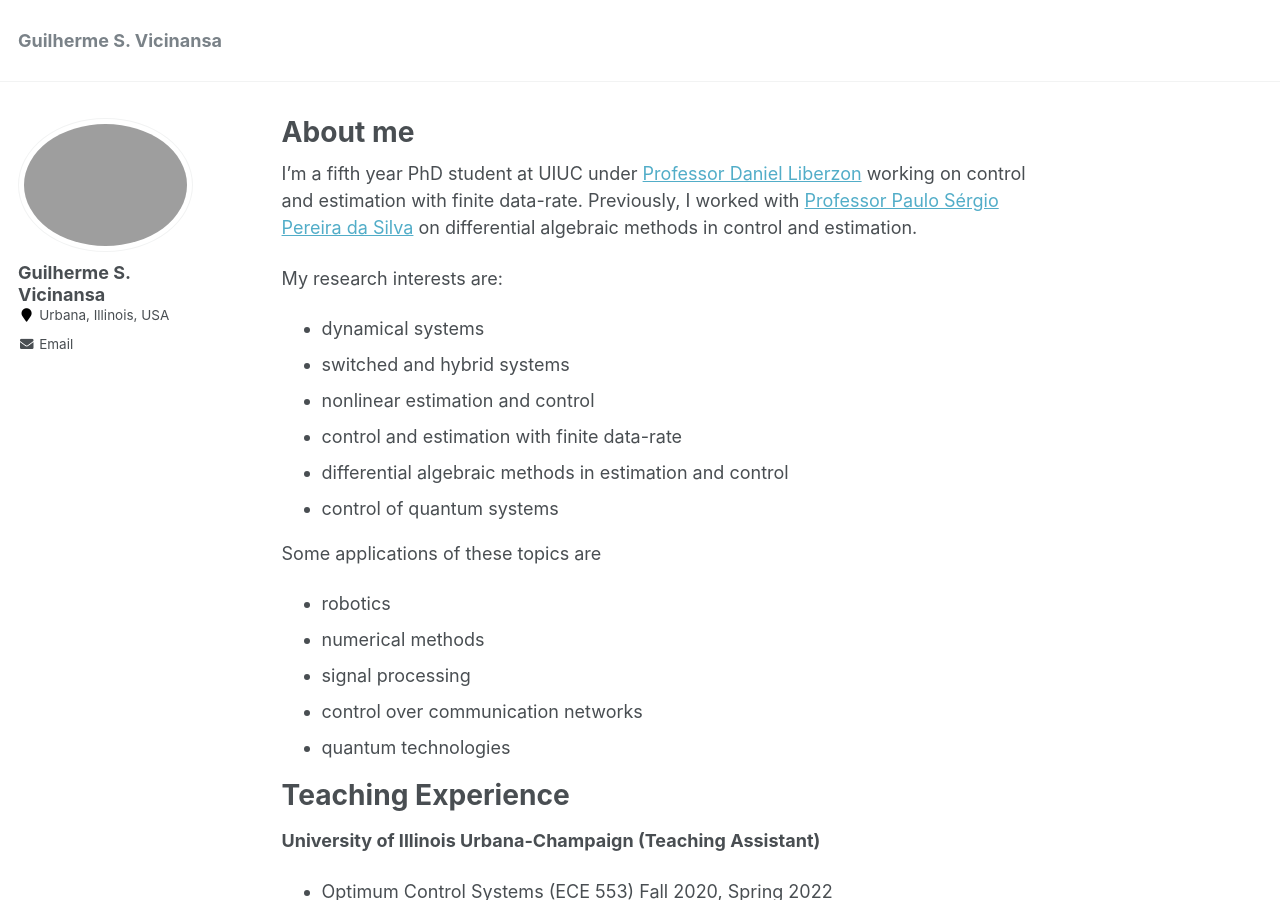
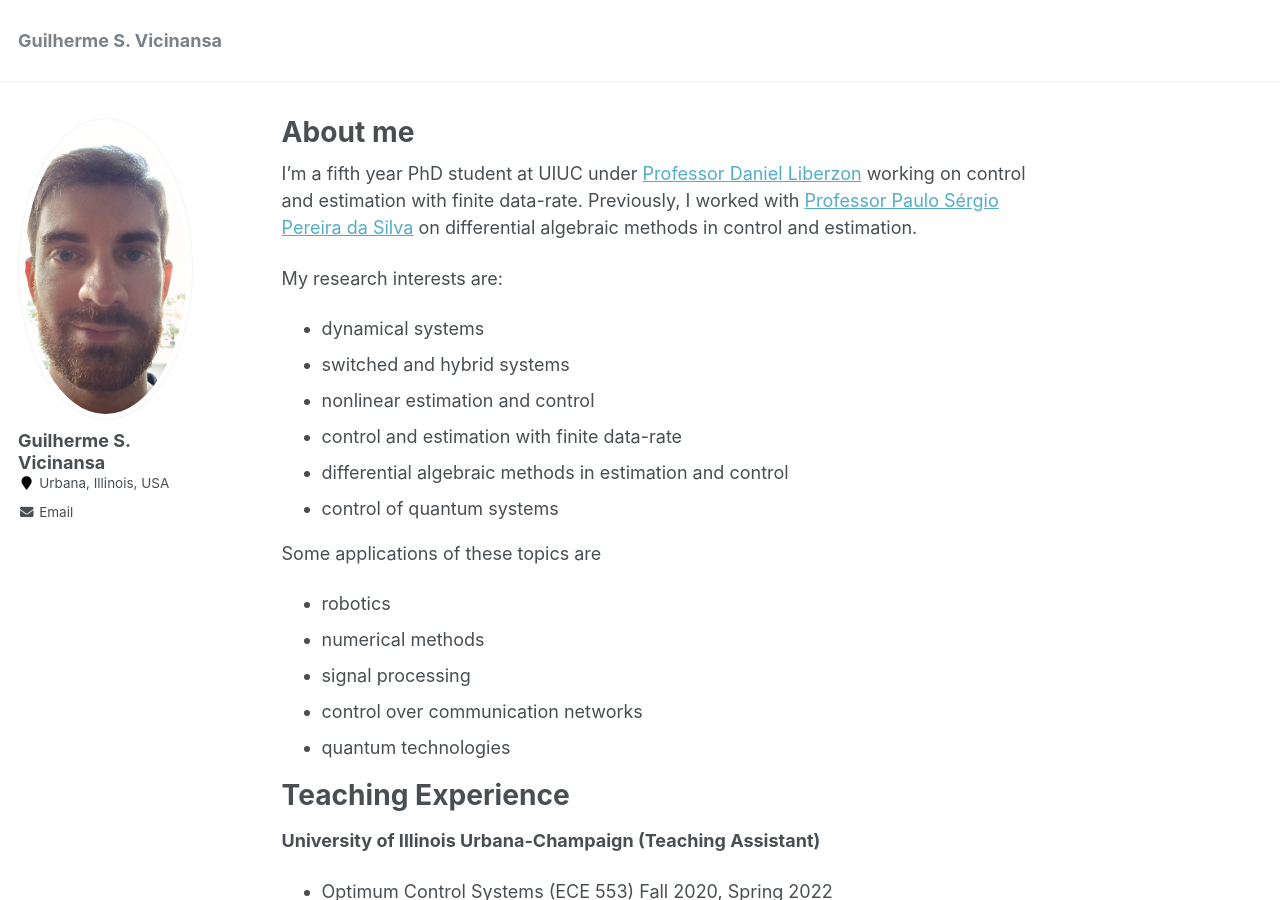
Before and after one commit to Vicinansa/vicinansa.github.io, a Jekyll site: the page built from _pages/about.md, in a window 1280 px wide and 900 px high. Built offline with Jekyll 4.4.1, drawn with Linux system fonts in a browser that asks for light colours.

Commit message:
updated pfp

```diff
--- a/_config.yml
+++ b/_config.yml
@@ -81,7 +81,7 @@ analytics:
 # Site Author
 author:
   name             : "Guilherme S. Vicinansa"
-  avatar           : "picture_profile.png"
+  avatar           : "profile.png"
   bio              :
   location         : "Urbana, Illinois, USA"
   employer         :
```
Also changed, not shown: images/profile.png (added), 1 other file.
